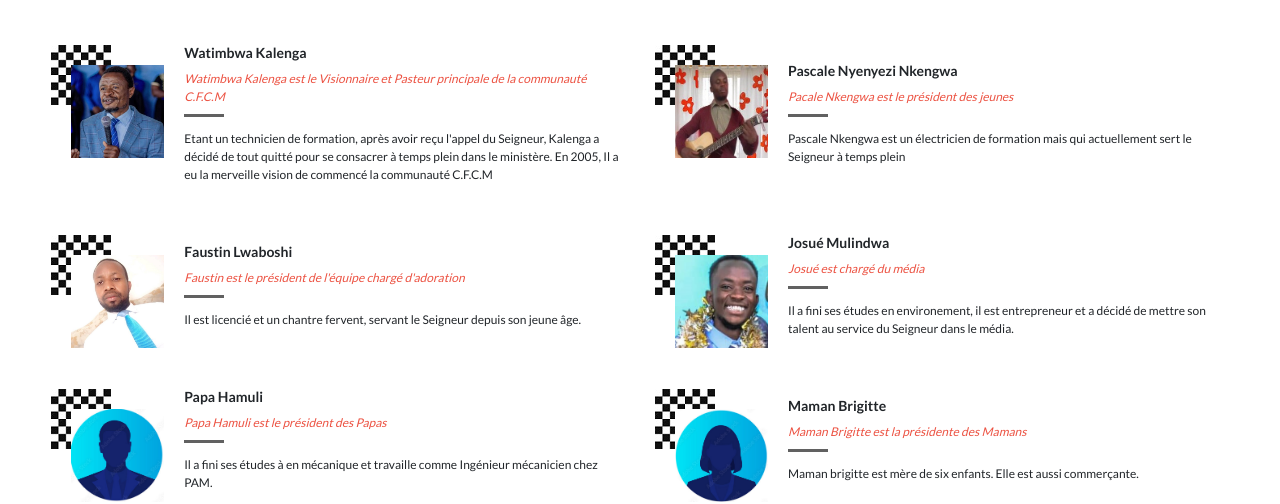
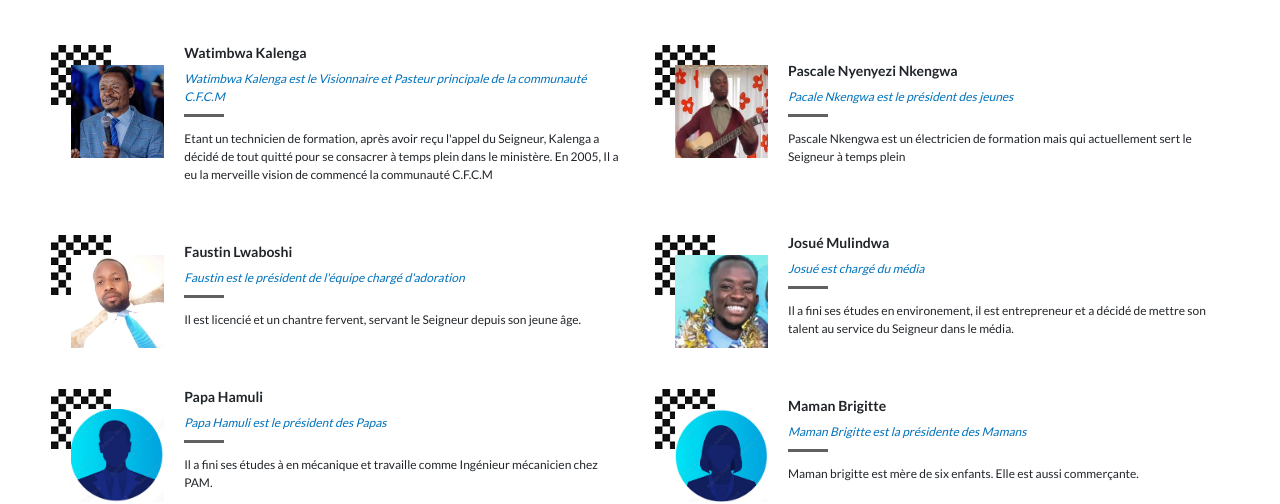
Before and after one commit to Olivier-Kango/cfcm, a React (Create React App) app: page / in a window 1280 px wide. Shown: the part 1616-2120 px from the top of the page. Built offline with nearby package versions, Linux system fonts and the light colour scheme; a web font is replaced by a local one.

Commit message:
change red color

```diff
--- a/src/styling/Speakers.scss
+++ b/src/styling/Speakers.scss
@@ -50,7 +50,7 @@ $main-color: #0072bc;
 .profession {
   font-size: 12px;
   font-style: italic;
-  color: #ec5242;
+  color: $main-color;
   padding: 0;
   margin: 0;
 }
```
